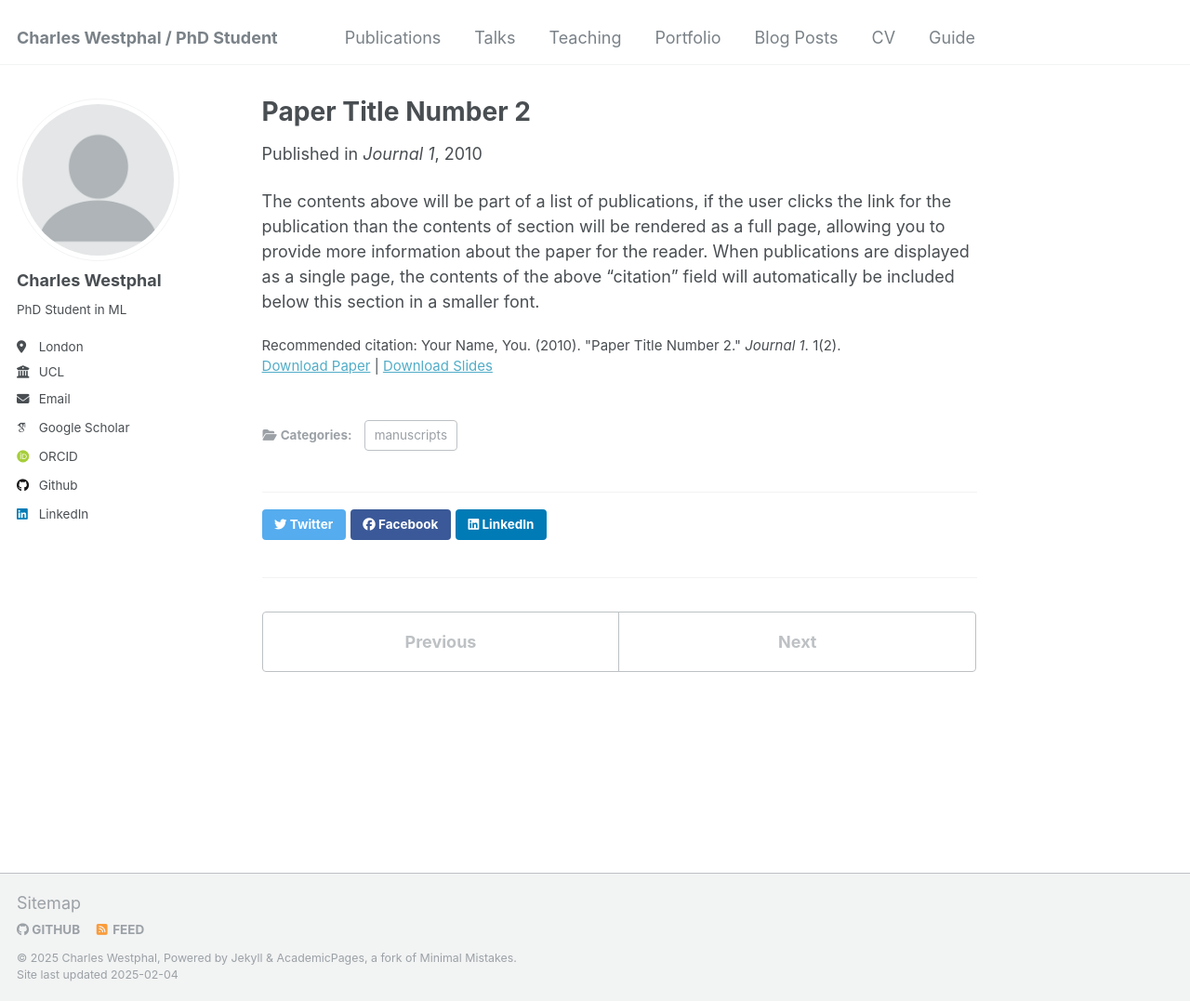
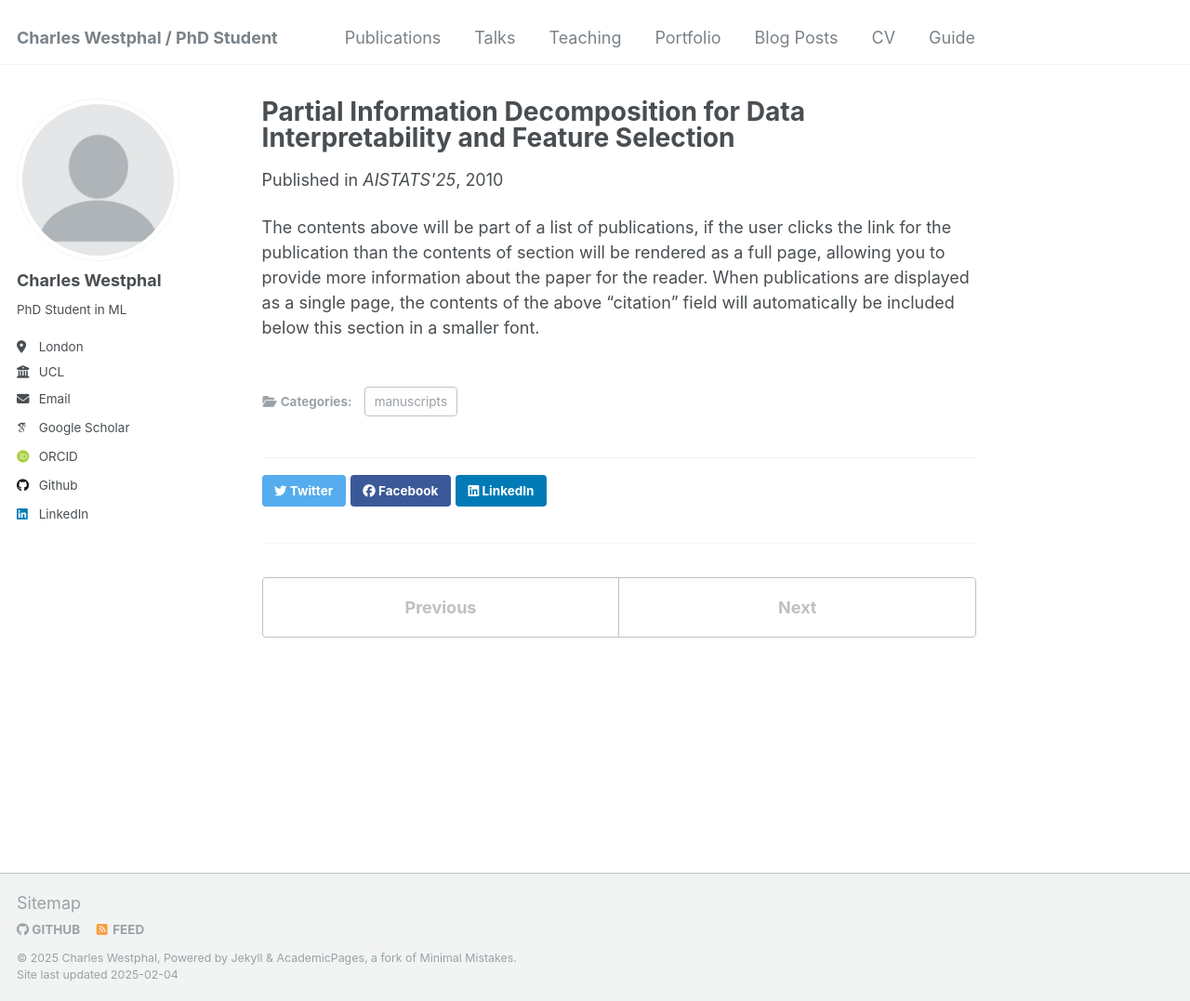
Before and after one commit to c-s-westphal/c-s-westphal.github.io, a Jekyll site: the page built from _publications/2010-10-01-paper-title-number-2.md, in a window 1280 px wide and 1077 px high. Shown: the whole window at 93% size. Built offline with Jekyll 4.4.1, drawn with Linux system fonts in a browser that asks for light colours; some web fonts are replaced.

Commit message:
Update 2010-10-01-paper-title-number-2.md

```diff
--- a/_publications/2010-10-01-paper-title-number-2.md
+++ b/_publications/2010-10-01-paper-title-number-2.md
@@ -1,14 +1,9 @@
 ---
-title: "Paper Title Number 2"
+title: "Partial Information Decomposition for Data Interpretability and Feature Selection"
 collection: publications
 category: manuscripts
-permalink: /publication/2010-10-01-paper-title-number-2
-excerpt: 'This paper is about the number 2. The number 3 is left for future work.'
-date: 2010-10-01
-venue: 'Journal 1'
-slidesurl: 'http://academicpages.github.io/files/slides2.pdf'
-paperurl: 'http://academicpages.github.io/files/paper2.pdf'
-citation: 'Your Name, You. (2010). &quot;Paper Title Number 2.&quot; <i>Journal 1</i>. 1(2).'
+venue: "AISTATS'25"
 ---
 
+
 The contents above will be part of a list of publications, if the user clicks the link for the publication than the contents of section will be rendered as a full page, allowing you to provide more information about the paper for the reader. When publications are displayed as a single page, the contents of the above "citation" field will automatically be included below this section in a smaller font.
```
